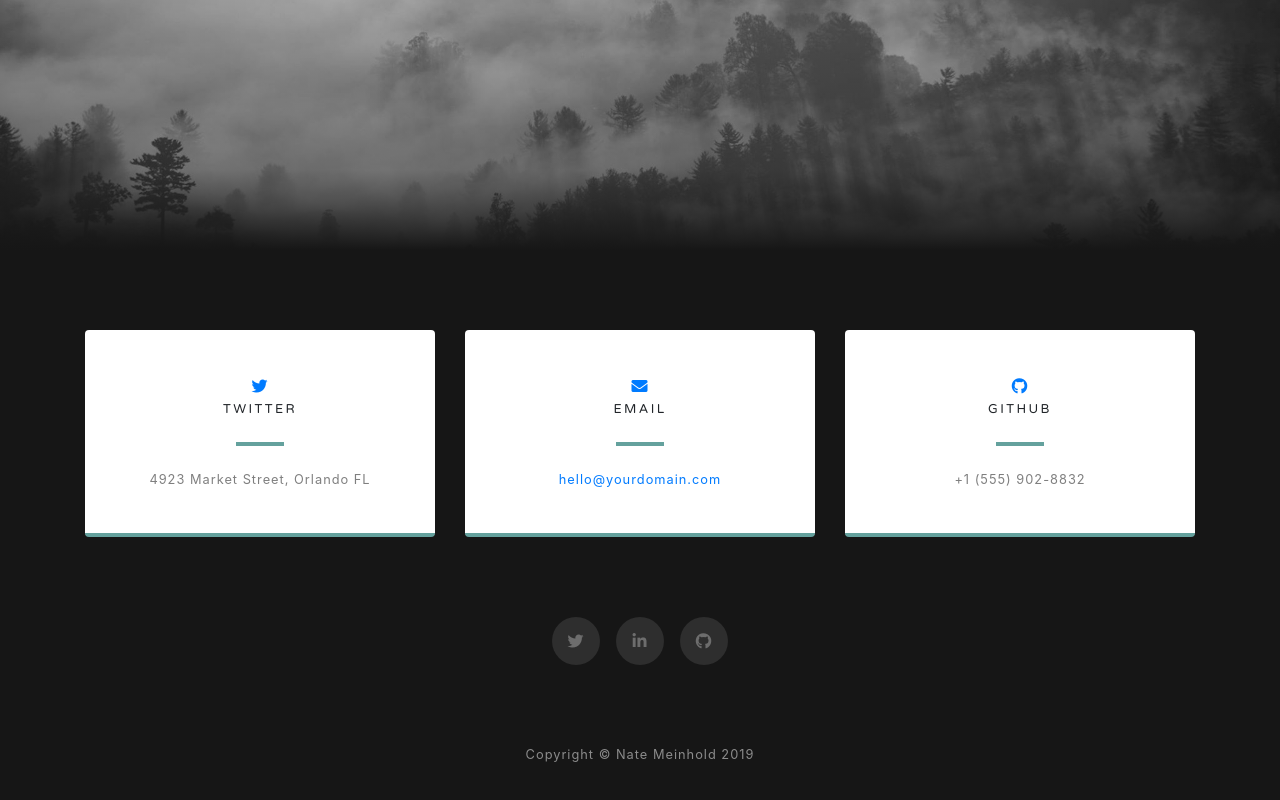
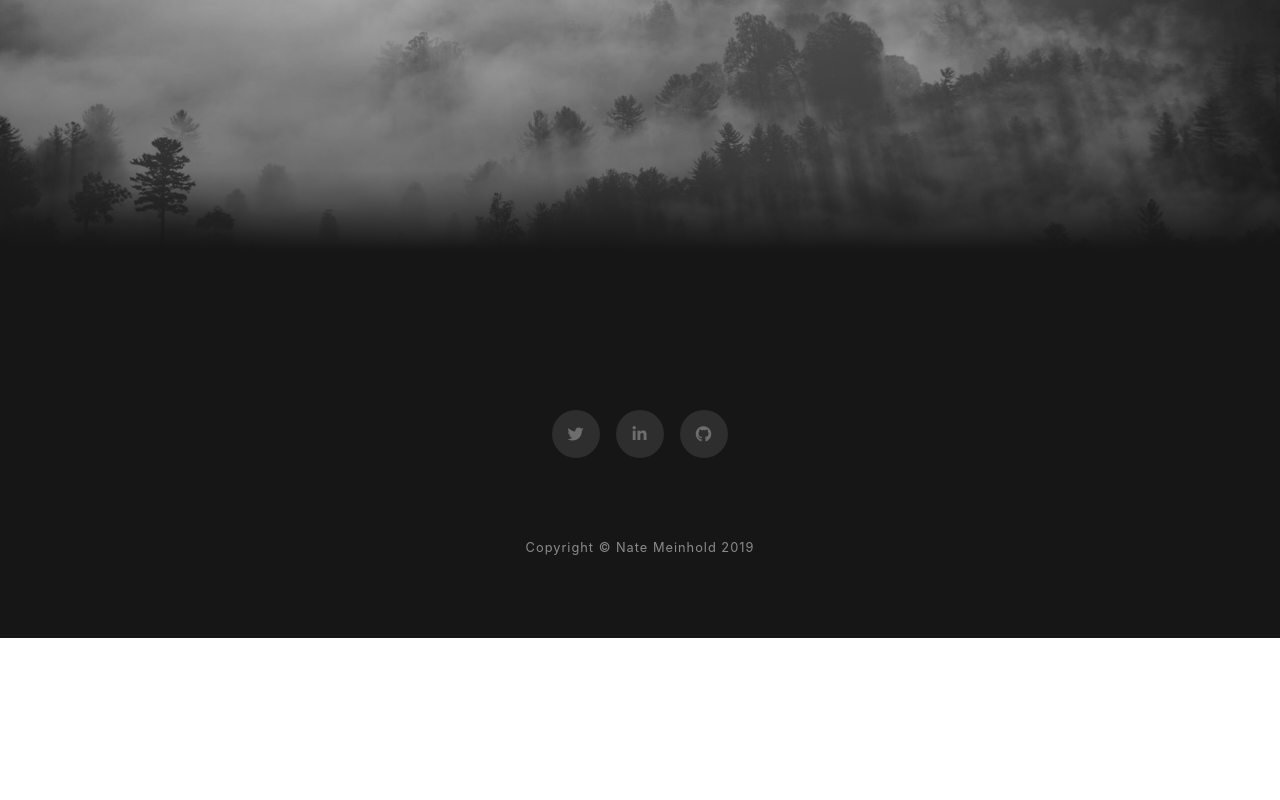
Before and after one commit to NateMeinhold/Portfolio, a website with bundled scripts: page index.html in a window 1280 px wide. Shown: the part 4277-5077 px from the top of the page. After the commit the page ends 4915 px from the top, so only its background shows below. Built offline with nearby package versions, Linux system fonts and the light colour scheme.

Commit message:
fixed the contact cards

```diff
--- a/index.html
+++ b/index.html
@@ -219,7 +219,7 @@
   <section class="contact-section bg-black">
     <div class="container">
 
-      <div class="row">
+      <!-- <div class="row">
 
         <div class="col-md-4 mb-3 mb-md-0">
           <div class="card py-4 h-100">
@@ -255,7 +255,7 @@
             </div>
           </div>
         </div>
-      </div>
+      </div> -->
 
       <div class="social d-flex justify-content-center">
           <a href="https://twitter.com/nathanielmein" class="mx-2">
```
